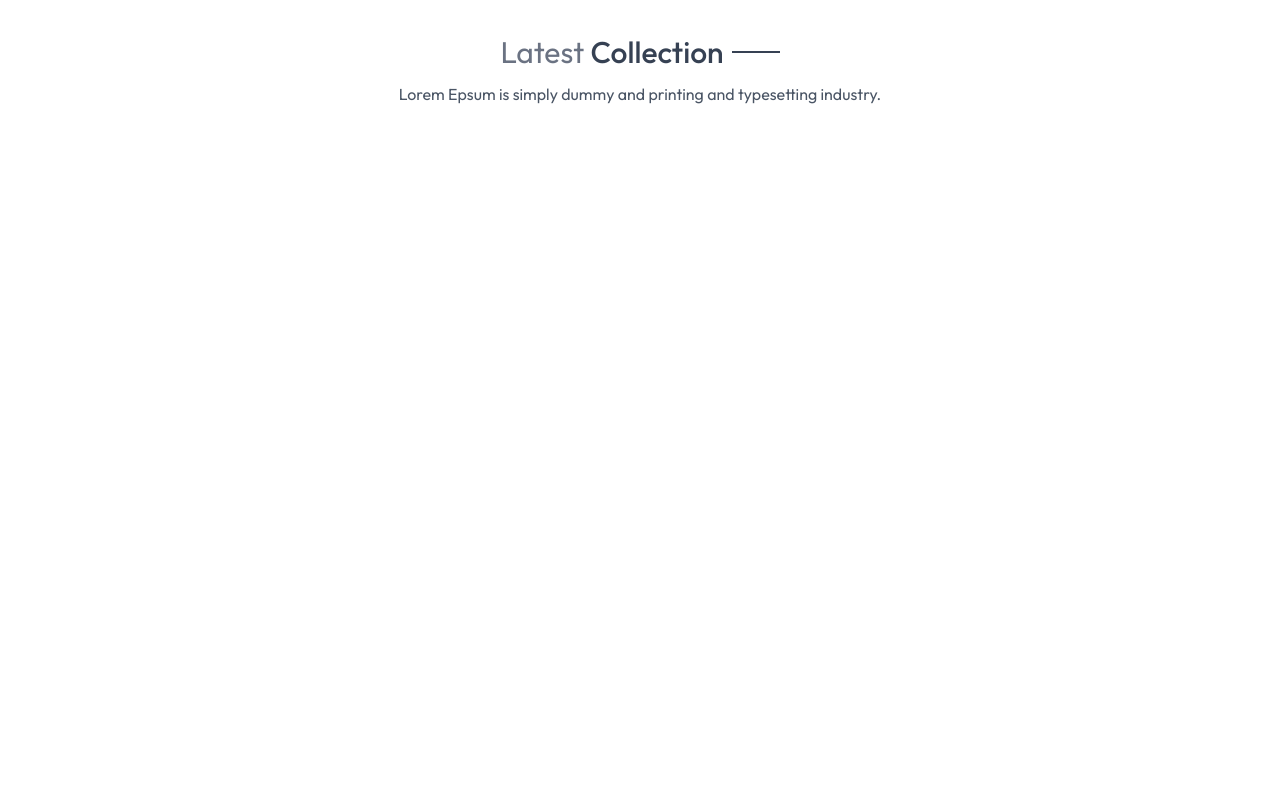
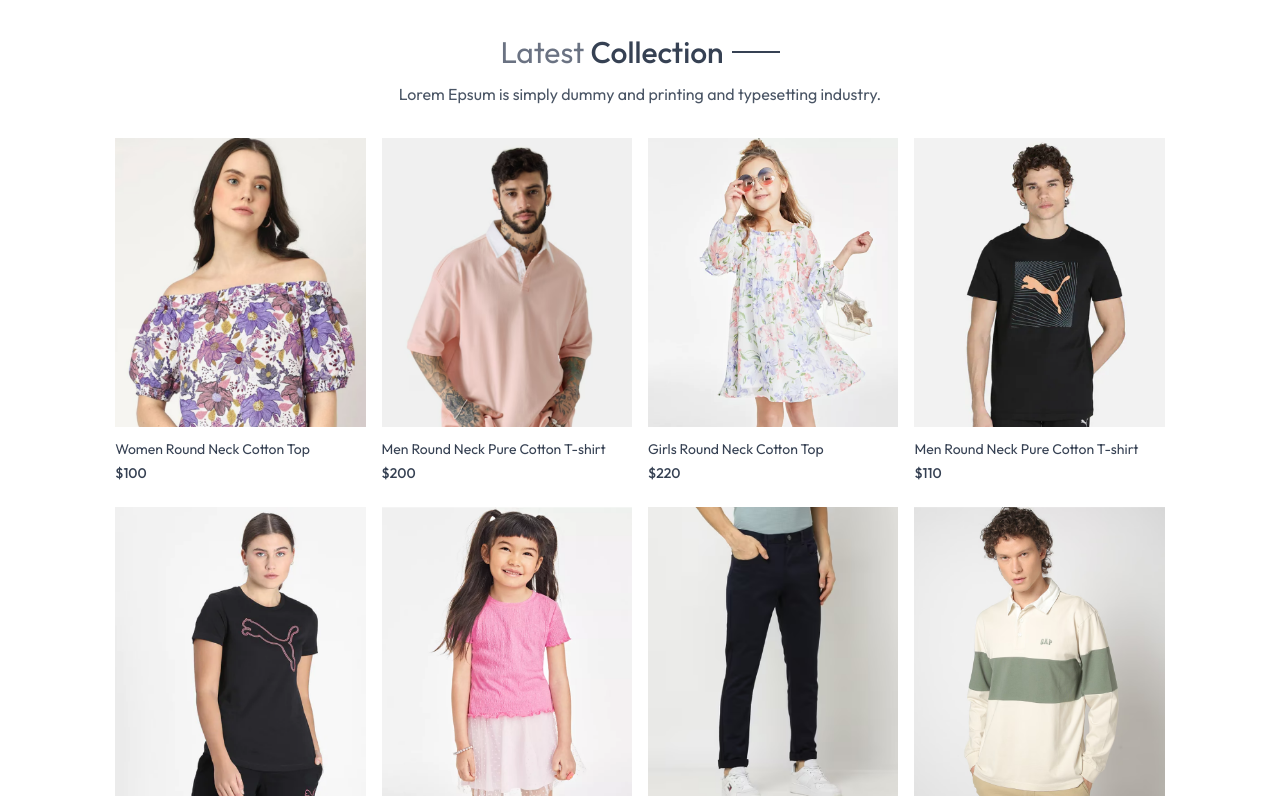
Before and after one commit to rohanmaharjan/E-commerce, a React (Vite) app in the folder frontend/: page / in a window 1280 px wide. Shown: the part 540-1340 px from the top of the page. Before the commit the page ends 800 px from the top, so only its background shows below. Built offline with nearby package versions, Linux system fonts and the light colour scheme.

Commit message:
displayed latest collection

```diff
--- a/frontend/src/components/LatestCollection.jsx
+++ b/frontend/src/components/LatestCollection.jsx
@@ -1,11 +1,20 @@
 import React, { useContext } from 'react'
 import { ShopContext } from '../context/ShopContext'
 import Title from './Title';
+import ProductItem from './ProductItem';
 
 const LatestCollection = () => {
 
     const { products } = useContext(ShopContext);
-    console.log(products);
+
+    // const [ latestProducts , setLatestProducts ] = useState([]);
+
+    // useEffect(()=>{
+    //   setLatestProducts(products.slice(0,10));
+
+    // },[])
+      // derive directly instead of storing in state
+  const latestProducts = products.slice(0, 12);
 
   return (
     <div className='my-10'>
@@ -16,6 +25,15 @@
         </p>
       </div>
 
+    {/* rendering products */}
+    <div className='grid grid-cols-2 sm:grid-cols-3 md:grid-cols-4 lg:grid cols-5 gap-4 gap-y-6'>
+      {
+        latestProducts.map((item,index)=>(
+          <ProductItem key={index} id={item._id} image={item.image} name={item.name} price={item.price}/>
+         ))
+      }
+    </div>
+
     </div>
   )
 }
--- /dev/null
+++ b/frontend/src/components/ProductItem.jsx
@@ -0,0 +1,20 @@
+import React, { useContext } from 'react'
+import { ShopContext } from '../context/ShopContext'
+import { Link } from 'react-router-dom';
+
+const ProductItem = ({id,image,name,price}) => {
+
+    const {currency} =useContext(ShopContext);
+  return (
+    <Link className='text-gray-700 cursor-pointer' to={`/product/${id}`}>
+        <div className='overflow-hidden'>
+            <img className='hover:scale-110 transition ease-in-out' src={image[0]} alt="" />
+        </div>
+        <p className='pt-3 pb-1 text-sm'>{name}</p>
+        <p className='text-sm font-medium'>{currency}{price}</p>
+
+    </Link>
+  )
+}
+
+export default ProductItem
```
